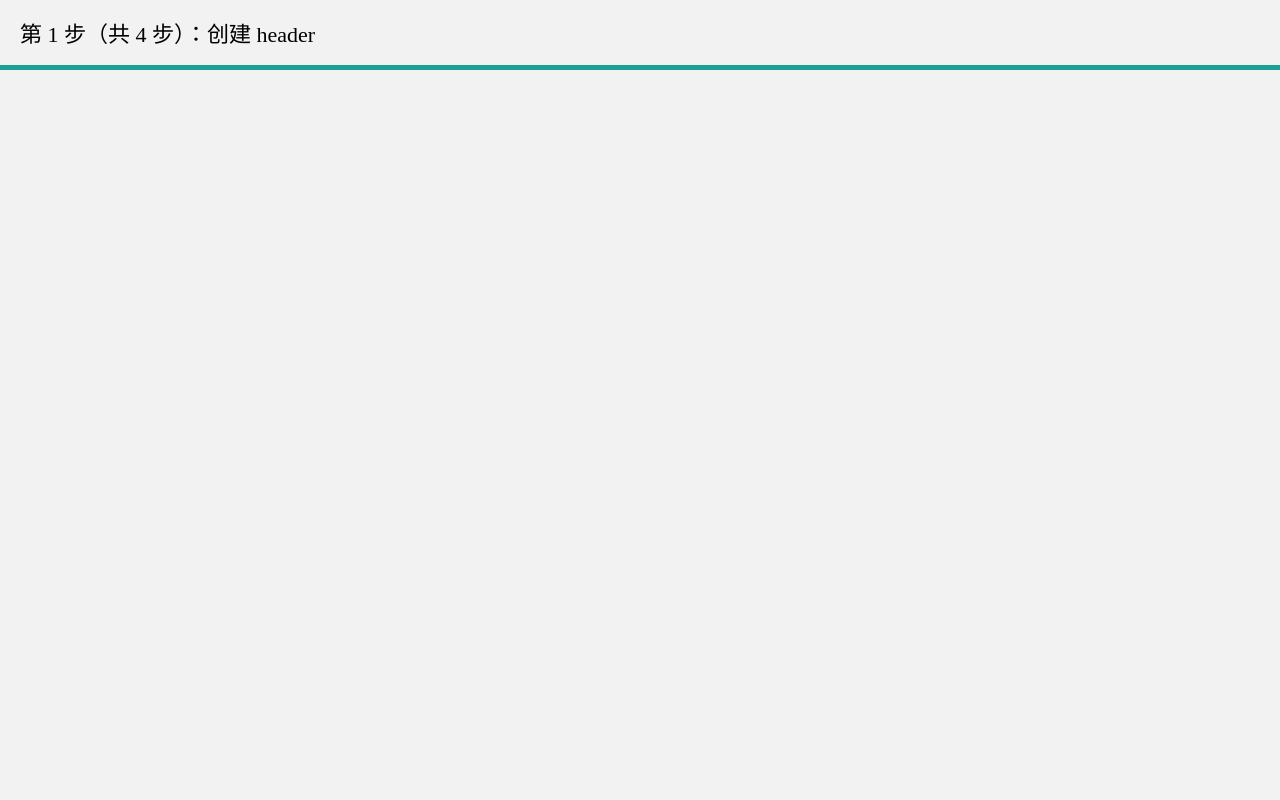
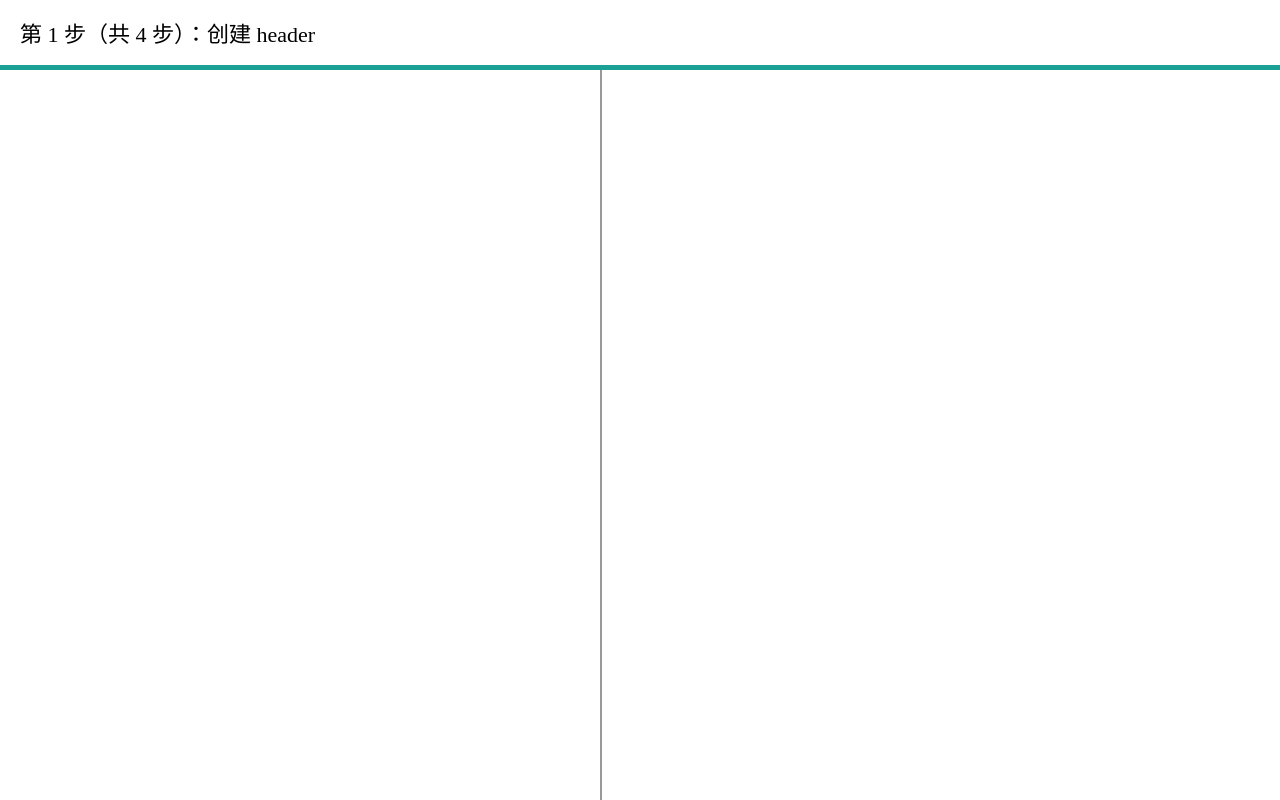
Before and after one commit to wangding/fe-code-gen, a plain HTML site: page index.html in a window 1280 px wide. Drawn offline with nearby package versions, Linux system fonts and the light colour scheme.

Commit message:
feat: 实现了应用框架

```diff
--- a/css/app.css
+++ b/css/app.css
@@ -8,5 +8,4 @@
 #fe-code-gen-app {
   width: 100%;
   height: 100%;
-  background: #f2f2f2;
 }
--- /dev/null
+++ b/css/c-configer.css
@@ -0,0 +1,6 @@
+.app-configer {
+  position: absolute;
+  top: 70px;
+  bottom: 0;
+  width: 600px;
+}
--- /dev/null
+++ b/css/c-previewer.css
@@ -0,0 +1,8 @@
+.app-previewer {
+  position: absolute;
+  top: 70px;
+  left: 600px;
+  right: 0;
+  bottom: 0;
+  border-left: 2px solid #999;
+}
--- a/index.html
+++ b/index.html
@@ -6,6 +6,8 @@
   <title>FE 代码生成器</title>
   <link rel="stylesheet" href="css/normalize.css">
   <link rel="stylesheet" href="css/c-header.css">
+  <link rel="stylesheet" href="css/c-configer.css">
+  <link rel="stylesheet" href="css/c-previewer.css">
   <link rel="stylesheet" href="css/app.css">
   <link rel="icon" href="http://i.wangding.in/favicon.ico" sizes="48x48" type="image/png">
 </head>
@@ -15,6 +17,8 @@
 <script src="//apps.bdimg.com/libs/jquery/2.1.4/jquery.min.js"></script>
 <script src="js/config.js"></script>
 <script src="js/c-header.js"></script>
+<script src="js/c-configer.js"></script>
+<script src="js/c-previewer.js"></script>
 <script src="js/app.js"></script>
 </body>
 </html>
--- a/js/app.js
+++ b/js/app.js
@@ -1,3 +1,5 @@
 $(function() {
   $header.show();
+  $configer.show();
+  $previewer.show();
 });
--- /dev/null
+++ b/js/c-configer.js
@@ -0,0 +1,7 @@
+var $configer = (function() {
+  function show() {
+    $(app.config.appContainer).append('<div class="app-configer"></div>')
+  }
+
+  return {show: show};
+})();
--- /dev/null
+++ b/js/c-previewer.js
@@ -0,0 +1,7 @@
+var $previewer = (function() {
+  function show() {
+    $(app.config.appContainer).append('<div class="app-previewer"></div>')
+  }
+
+  return {show: show};
+})();
--- /dev/null
+++ b/pages/layout.css
@@ -0,0 +1,15 @@
+.app-configer {
+  position: absolute;
+  top: 70px;
+  bottom: 0;
+  width: 600px;
+}
+
+.app-previewer {
+  position: absolute;
+  top: 70px;
+  left: 600px;
+  right: 0;
+  bottom: 0;
+  border-left: 2px solid #999;
+}
```
Also changed, not shown: pages/layout.html (added, +23 -0 lines), css/p-config-dialog.css (added), css/p-config-header.css (added), css/p-config-panel.css (added), css/p-gen-code.css (added), js/p-config-dialog.js (added), js/p-config-header.js (added), js/p-config-panel.js (added), js/p-gen-code.js (added).
